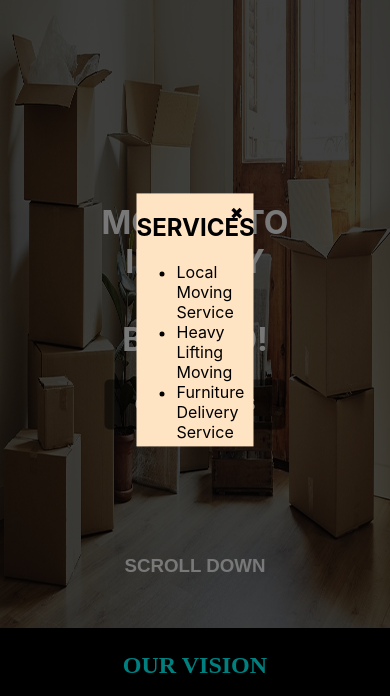
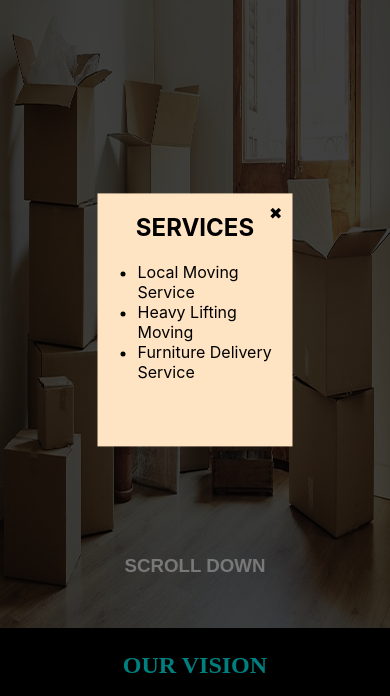
Before and after one commit to Follyboy/INFINITY_MOVING, a plain HTML site: page index.html in a window 390 px wide. Both pictures are taken after a click on the button "OUR SERVICES". Shown: the part 102-798 px from the top of the page. Drawn offline with Linux system fonts and the light colour scheme.

Commit message:
mobile v3

```diff
--- a/css/main.css
+++ b/css/main.css
@@ -140,4 +140,15 @@ td {
         font-family: serif;
         padding: 30px 20% 30px 20%;
     }
+
+    .popup-content {
+        position: absolute;
+        top: 50%;
+        left: 50%;
+        width: 50%;
+        height: 30%;
+        transform: translate(-50%, -50%);
+        background-color: bisque; /* Popup content background color */
+        color: black;
+    }
 }
```
